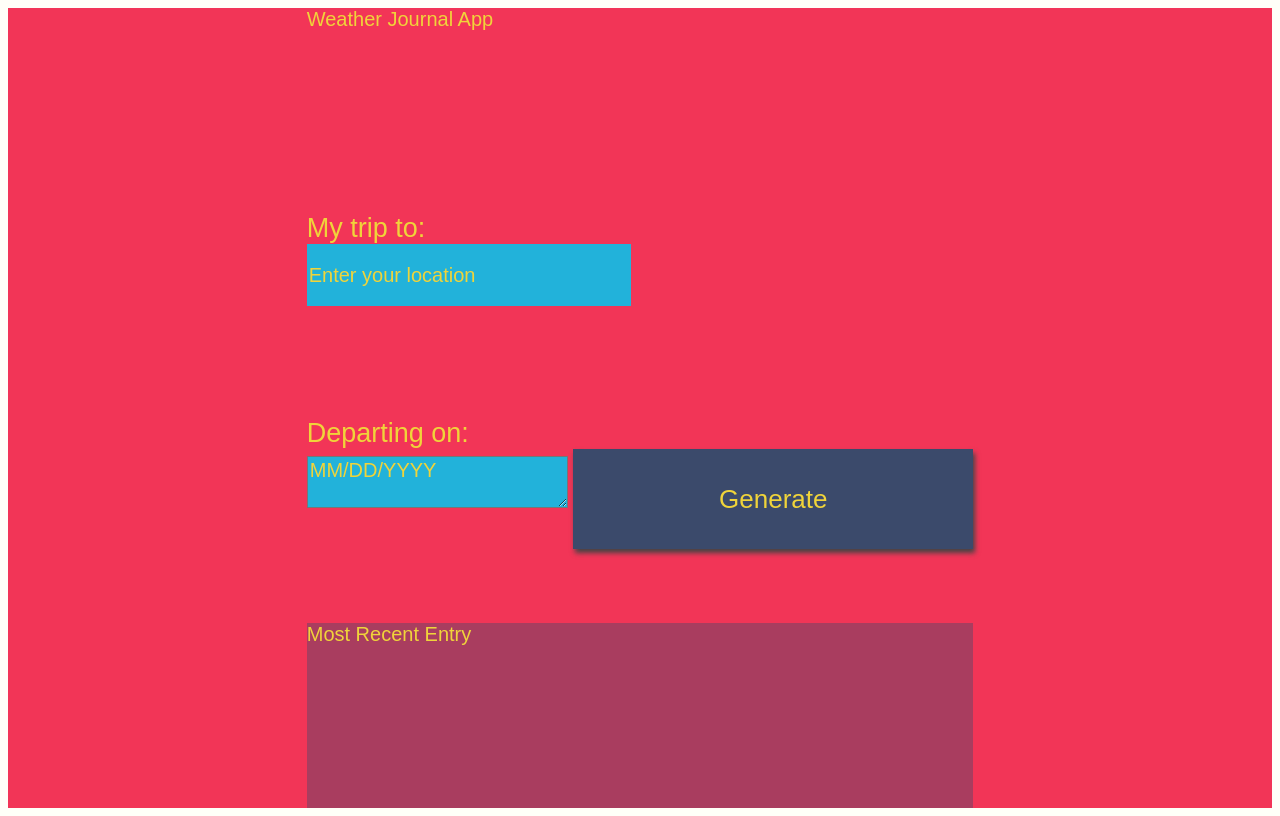
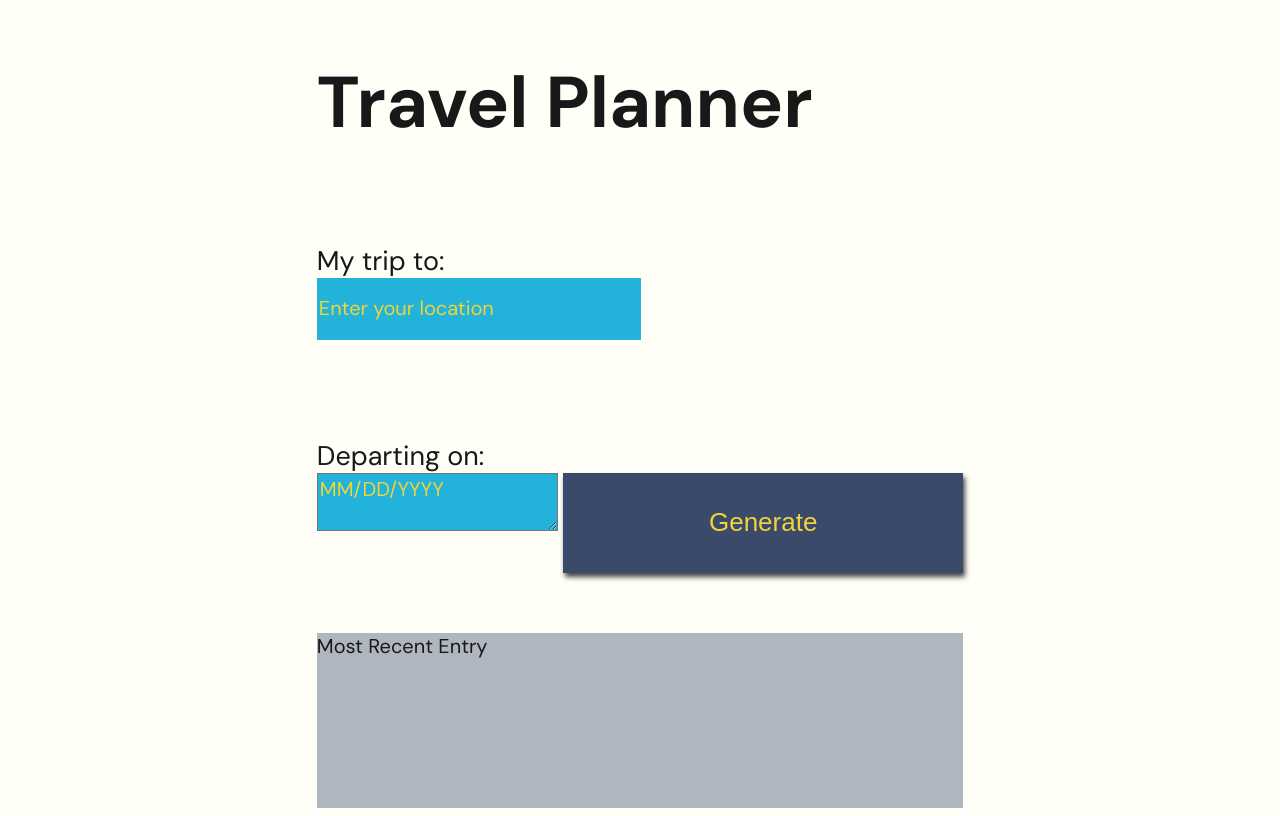
Before and after one commit to nghia-nguyen-dev/travel_app, a website built with webpack: page src/client/views/index.html in a window 1280 px wide. Built offline with nearby package versions, Linux system fonts and the light colour scheme.

Commit message:
Update html and styles

```diff
--- a/src/client/styles/style.scss
+++ b/src/client/styles/style.scss
@@ -1,6 +1,8 @@
+@import url('https://fonts.googleapis.com/css2?family=DM+Sans:wght@400;700&display=swap');
+
 body{
     background: #fffff8;
-    font-family: -apple-system, BlinkMacSystemFont, sans-serif;
+    font-family: 'DM Sans', sans-serif;
 }
 
 #app{
@@ -8,52 +10,26 @@ body{
     grid-auto-rows: minmax(150px, auto);
     /* grid-template-columns:  */
     height:100vh;
-    background: #f23557;
-    color: #f0d43a;
+    color: rgb(24, 24, 24);
     justify-content: center;
     grid-gap: 1em;
     font-size: 20px;
-    font-family: 'Oswald', sans-serif;
+    font-weight: 400;
 }
 
-.holder{
 
-}
-
-.entry{
+.entry {
     background: rgba(59, 74, 107, .4);
 }
 
-#entryHolder{
-
-}
-
-#date{
-
-}
-
-#temp{
-
-}
-
-#content{
-
-}
-
-.headline {
-
-}
-.title{
-
-}
 
 /*  Basic Styling To Override Default For Basic HTML Elements */
-label{
+label {
     display:block;
     font-size: 27px;
 }
 
-input{
+input {
     display:block;
     height: 60px;
     width: 320px;
@@ -64,7 +40,7 @@ input{
     border: none;
 }
 
-button{
+button {
     width: 400px;
     height: 100px;
     background: #3b4a6b;
@@ -75,14 +51,15 @@ button{
     box-shadow: 2px 4px 5px #444;
 }
 h1{
-    font-size: 36px;
+    font-size: 72px;
+    font-weight: 700;
 }
 
 textarea{
     background:#22b2da;
     color: #f0d43a;
     font-size: 20px;
-    font-family: 'Oswald', sans-serif;
+    font-family: 'DM Sans', sans-serif;
 }
 /* Reset style for HTML element on active to have no border*/
 input:focus,
@@ -94,18 +71,18 @@ button:focus {
 /* Style for Placeholder Text*/
 ::placeholder { /* Firefox, Chrome, Opera */
     color: #f0d43a;
-    font-family: 'Oswald', sans-serif;
+    font-family: 'DM Sans', sans-serif;
 
 }
 
 :-ms-input-placeholder { /* Internet Explorer 10-11 */
     color: #f0d43a;
-    font-family: 'Oswald', sans-serif;
+    font-family: 'DM Sans', sans-serif;
 
 }
 
 ::-ms-input-placeholder { /* Microsoft Edge */
     color: #f0d43a;
-    font-family: 'Oswald', sans-serif;
+    font-family: 'DM Sans', sans-serif;
 
 }
--- a/src/client/views/index.html
+++ b/src/client/views/index.html
@@ -8,9 +8,7 @@
 
 <body>
 	<div id="app">
-		<div class="holder headline">
-			Weather Journal App
-		</div>
+		<h1 class="holder headline">Travel Planner</h1>
 		<div class="holder zip">
 			<label for="location">My trip to:</label>
 			<input type="text" id="location" placeholder="Enter your location">
```
